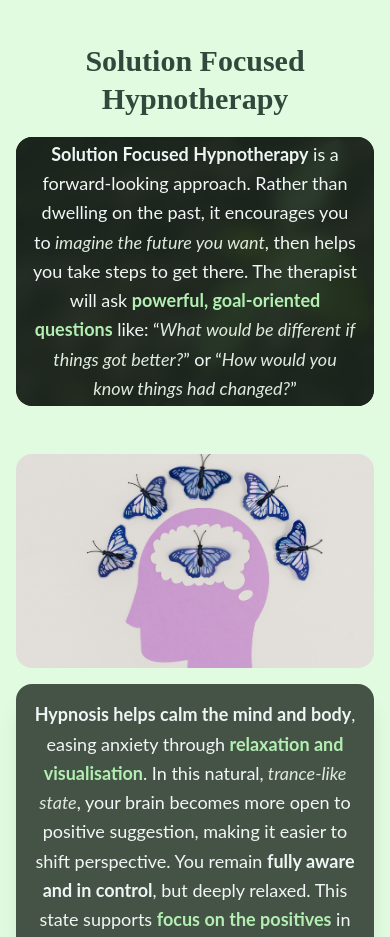
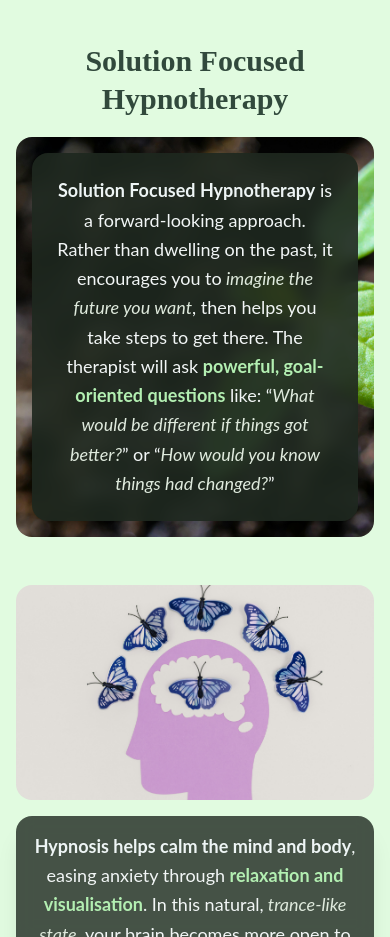
Before and after one commit to maddierosecodes/laurence-halpin-hypnotherapy, a Next.js app: page /about in a window 390 px wide. Shown: the part 2040-2977 px from the top of the page. Built offline with nearby package versions, Linux system fonts and the light colour scheme.

Commit message:
Fix text not fitting inside photo container on mobile issue ina bout solution hypnotherapy section

```diff
--- a/components/organisms/AboutSolutionHypnotherapy.tsx
+++ b/components/organisms/AboutSolutionHypnotherapy.tsx
@@ -54,7 +54,7 @@ export default function AboutHypnotherapy() {
 
           <div className="relative mb-12 max-w-5xl mx-auto mt-5">
             <div
-              className="block aspect-[16/12] sm:aspect-[21/8] w-full relative rounded-2xl overflow-hidden"
+              className="block min-h-[400px] sm:aspect-[21/8] w-full relative rounded-2xl overflow-hidden"
               role="img"
               aria-label="Growth and transformation concept"
             >
@@ -64,7 +64,7 @@ export default function AboutHypnotherapy() {
                 fill
                 className="object-cover"
               />
-              <div className="absolute inset-0 flex items-center justify-center p-4 sm:p-0 sm:inset-auto sm:left-8 sm:top-1/2 sm:-translate-y-1/2 sm:max-w-md bg-sage-900/90 backdrop-blur-sm p-4 sm:p-5 rounded-2xl shadow-xl w-full sm:m-0">
+              <div className="absolute inset-x-4 top-4 bottom-4 flex items-center justify-center sm:p-0 sm:inset-auto sm:left-8 sm:top-1/2 sm:-translate-y-1/2 sm:max-w-md bg-sage-900/90 backdrop-blur-sm p-6 rounded-2xl shadow-xl w-auto sm:w-full sm:m-0">
                 <BodyText variant="dark-bg" size="lg" colour="cream">
                   <strong className="highlight-text-dark">
                     Solution Focused Hypnotherapy
```
